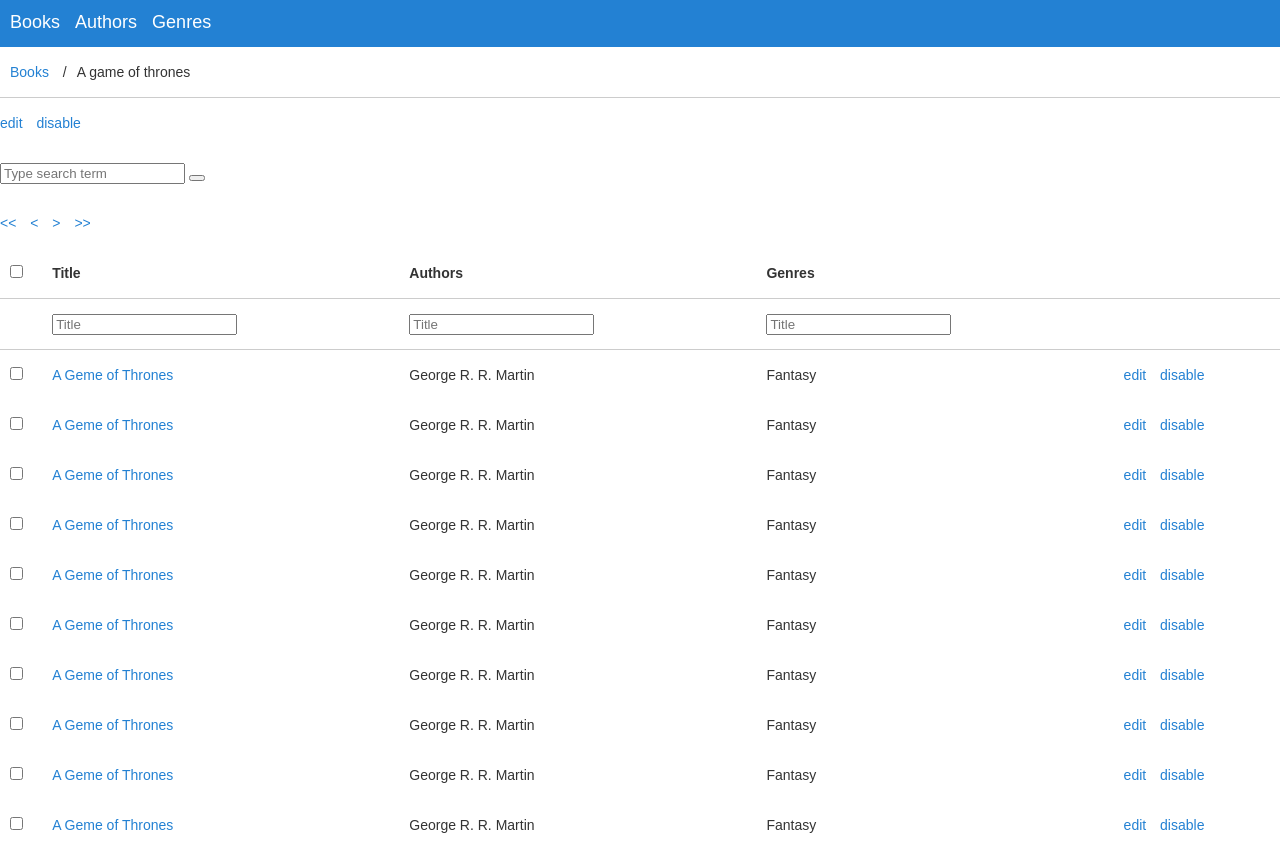
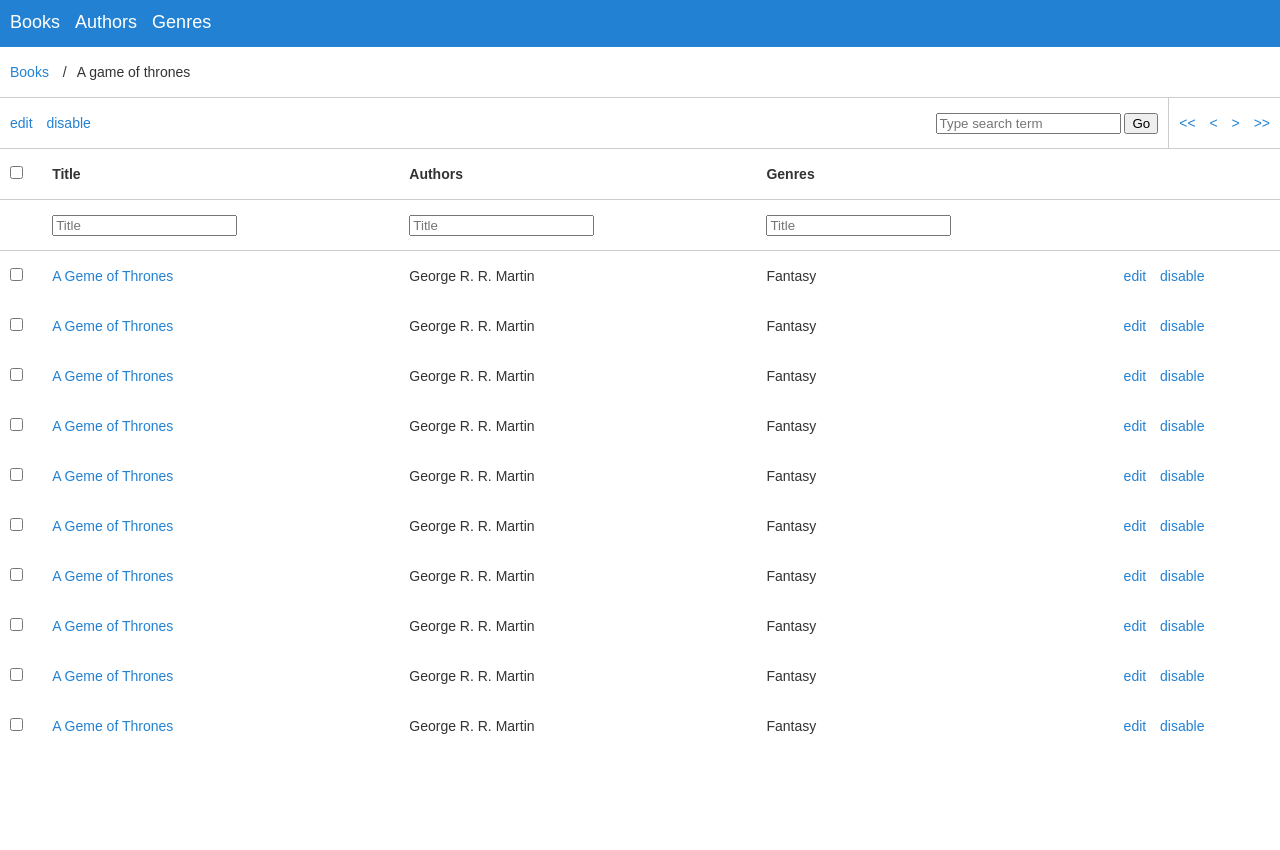
Before and after one commit to dennisshevtsov/my-library-mockup, a website: page index.html in a window 1280 px wide. Shown: the part 53-903 px from the top of the page. After the commit the page ends 804 px from the top, so only its background shows below. Drawn offline with nearby package versions, Linux system fonts and the light colour scheme; files that its build step writes are made by us from their sources.

Commit message:
action bar

```diff
--- a/index.html
+++ b/index.html
@@ -29,20 +29,20 @@
     </nav>
   </header>
   <main class="page__content">
-    <div class="page__action-bar">
-      <ul class="action-list">
-        <li class="action-list__item"><a href="#"><span>edit</span></a></li>
-        <li class="action-list__item"><a href="#"><span>disable</span></a></li>
+    <div class="page__action-bar action-bar">
+      <ul class="action-bar__action-list action-list">
+        <li class="action-list__item"><a href="#" class="action-list__action"><span>edit</span></a></li>
+        <li class="action-list__item"><a href="#" class="action-list__action"><span>disable</span></a></li>
       </ul>
-      <div class="search">
+      <div class="action-bar__search search">
         <input class="search__field" type="search" placeholder="Type search term">
-        <button class="search__action"></button>
+        <button class="search__action"><span>Go</span></button>
       </div>
-      <ul class="action-list">
-        <li class="action-list__item"><a href="#"><span>&lt;&lt;</span></a></li>
-        <li class="action-list__item"><a href="#"><span>&lt;</span></a></li>
-        <li class="action-list__item"><a href="#"><span>&gt;</span></a></li>
-        <li class="action-list__item"><a href="#"><span>&gt;&gt;</span></a></li>
+      <ul class="action-bar__paging action-list">
+        <li class="action-list__item"><a href="#" class="action-list__action"><span>&lt;&lt;</span></a></li>
+        <li class="action-list__item"><a href="#" class="action-list__action"><span>&lt;</span></a></li>
+        <li class="action-list__item"><a href="#" class="action-list__action"><span>&gt;</span></a></li>
+        <li class="action-list__item"><a href="#" class="action-list__action"><span>&gt;&gt;</span></a></li>
       </ul>
     </div>
     <table class="grid">
--- /dev/null
+++ b/scss/_link.scss
@@ -0,0 +1,8 @@
+%link {
+  color: $c1;
+  text-decoration: none;
+
+  & > span:hover {
+    text-decoration: underline;
+  }
+}
--- /dev/null
+++ b/scss/action-bar.scss
@@ -0,0 +1,19 @@
+@import 'typography';
+
+.action-bar {
+  display: flex;
+
+  &__action-list {
+    flex-grow: 1;
+  }
+
+  &__search {
+    padding-right: $gapLR;
+    border-right: 1px solid $c01;
+  }
+
+  &__paging {
+    padding-left: $gapLR;
+    padding-right: $gapLR;
+  }
+}
--- a/scss/action-list.scss
+++ b/scss/action-list.scss
@@ -1,18 +1,20 @@
 @import 'typography';
+@import 'link';
 
 .action-list {
-  display: inline-block;
+  &__item {
+    display: inline-block;
 
-  &__item, &__item > a {
-    display: inline-block;
-    text-decoration: none;
-
-    & > span:hover, & > a > span:hover {
-      text-decoration: underline;
+    & + & {
+      padding-left: $gapLR;
     }
   }
 
-  &__item + &__item {
-    padding-left: $gapLR;
+  &__action {
+    @extend %link;
+
+    & + & {
+      padding-left: $gapLR;
+    }
   }
 }
--- a/scss/breadcrumb-list.scss
+++ b/scss/breadcrumb-list.scss
@@ -1,6 +1,11 @@
 @import 'typography';
+@import 'link';
 
 .breadcrumb-list {
+  &__item {
+    @extend %link;
+  }
+
   &__item:first-child {
     margin-left: $gapLR;
   }
--- a/scss/grid.scss
+++ b/scss/grid.scss
@@ -13,5 +13,9 @@
   &__cell {
     text-align: left;
     padding-left: $gapLR;
+
+    a {
+      @extend %link;
+    }
   }
 }
--- a/scss/menu.scss
+++ b/scss/menu.scss
@@ -1,11 +1,16 @@
 @import 'typography';
+@import 'link';
 
 .menu {
-  &__item:first-child {
-    margin-left: $gapLR;
-  }
+  &__item {
+    @extend %link;
 
-  &__item + &__item {
-    margin-left: $gapLR;
+    &:first-child {
+      margin-left: $gapLR;
+    }
+
+    & + & {
+      margin-left: $gapLR;
+    }
   }
 }
--- a/scss/page.scss
+++ b/scss/page.scss
@@ -18,6 +18,8 @@
   }
 
   &__brand {
+    @extend %link;
+
     padding-left: $gapLR;
     font-size: $h1FontSize;
     float: left;
@@ -36,6 +38,7 @@
     width: 100%;
 
     a {
+      @extend %link;
       color: #fff !important;
     }
   }
@@ -45,6 +48,11 @@
     width: 100%;
   }
 
+  &__action-bar {
+    padding-left: $gapLR;
+    border-bottom: 1px solid $c01;
+  }
+
   &__content {
 
   }
@@ -52,13 +60,4 @@
   & input[type=checkbox] {
     margin: 0px;
   }
-
-  & a {
-    color: $c1;
-    text-decoration: none;
-
-    &:hover {
-      text-decoration: underline;
-    }
-  }
 }
--- a/scss/styles.scss
+++ b/scss/styles.scss
@@ -1,4 +1,6 @@
 @import 'page';
+@import 'action-bar';
+@import 'search';
 @import 'nav-list';
 @import 'breadcrumb-list';
 @import 'menu';
```
Also changed, not shown: scss/search.scss (added).
